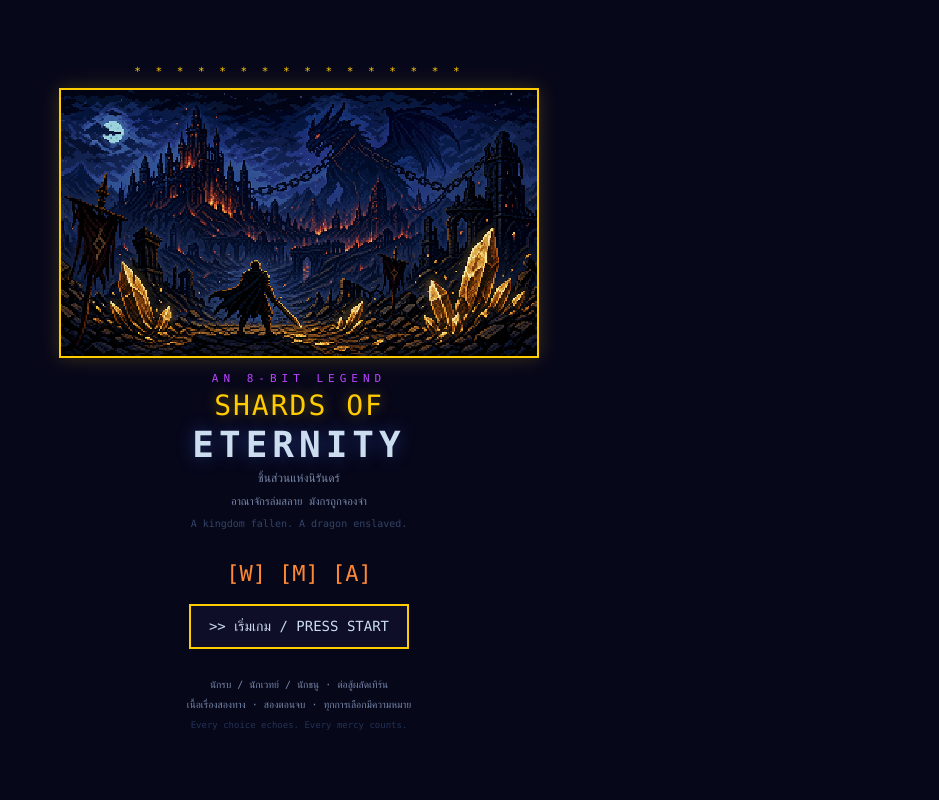
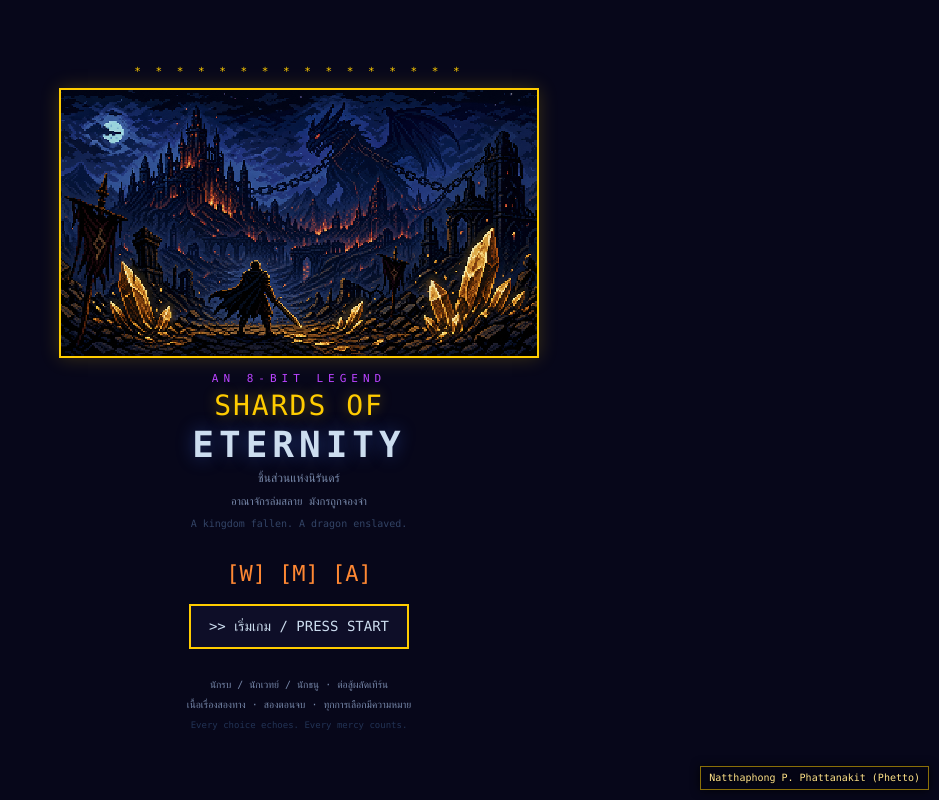
Before and after one commit to reriszxmvt2/shards-of-eternity-project, a Vue app: page / in a window 1280 px wide. Shown: the whole page, without its empty margins (341-1280 px from the left). Built offline with nearby package versions, Linux system fonts and the light colour scheme.

Commit message:
chore(credits): add creator credit overlay

```diff
--- a/shards_of_eternity.css
+++ b/shards_of_eternity.css
@@ -755,3 +755,22 @@
 .soe__loading {
   font-size: 14px;
 }
+
+.soe__credit {
+  background: #050514ee;
+  border: 1px solid #ffcc0088;
+  bottom: 10px;
+  box-shadow: 0 0 10px #000000cc;
+  color: #ffe28a;
+  font-family: "Consolas", "Monaco", "Menlo", "Lucida Console", monospace;
+  font-size: 10px;
+  letter-spacing: 0;
+  line-height: 1.4;
+  padding: 4px 8px;
+  pointer-events: none;
+  position: fixed;
+  right: 10px;
+  text-align: right;
+  text-shadow: 0 1px 2px #000000;
+  z-index: 20;
+}
--- a/src/App.vue
+++ b/src/App.vue
@@ -75,6 +75,8 @@
   <div v-else class="soe">
     <div class="soe__loading">Loading...</div>
   </div>
+
+  <div class="soe__credit">Natthaphong P. Phattanakit (Phetto)</div>
 </template>
 
 <script>
```
